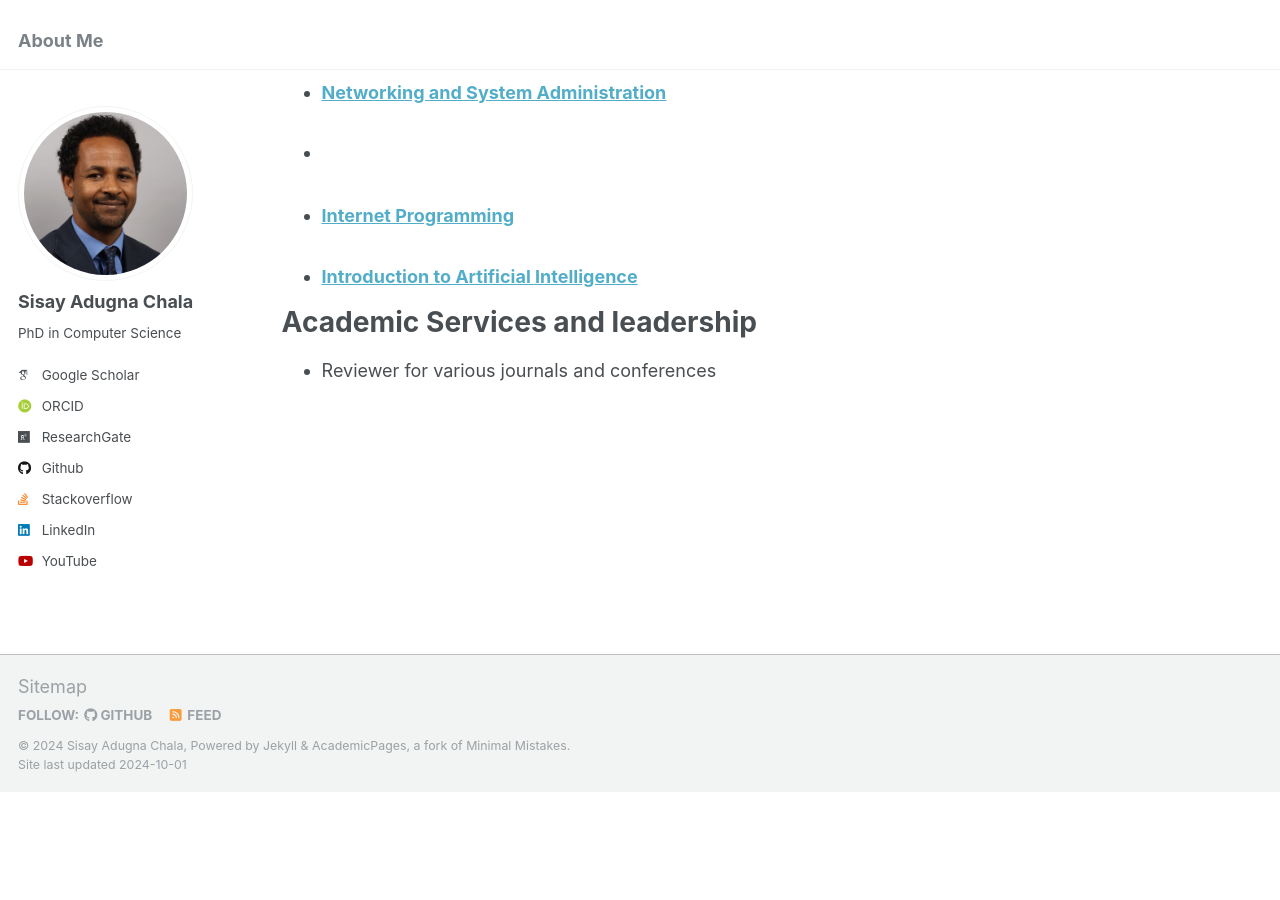
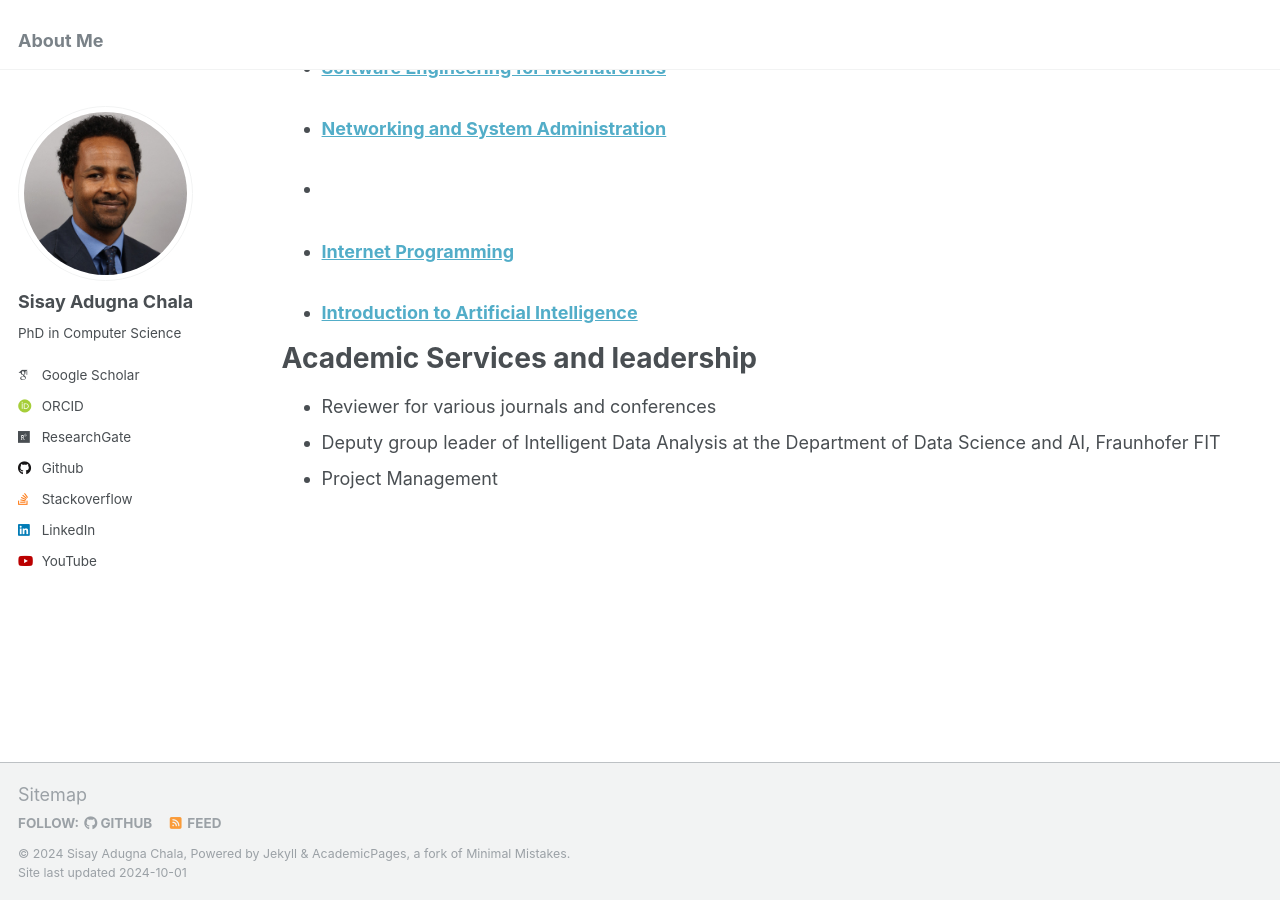
Before and after one commit to sisayie/sisayie.github.io, a Jekyll site: the page built from _pages/cv.md, in a window 1280 px wide and 900 px high, scrolled down 3355 px. Built offline with Jekyll 4.4.1, drawn with Linux system fonts in a browser that asks for light colours; some web fonts are replaced; before the commit the page ends 4147 px from its top, so only the background shows below that; some of the changed text lies outside the part shown.

Commit message:
teaching

```diff
--- a/_pages/cv.md
+++ b/_pages/cv.md
@@ -32,6 +32,7 @@ Work experience
 
 Skills
 ======
+* Agile Project Managmement
 * Full Stack Development of Machine Learning Applications
 * Programming
   * Python
@@ -60,3 +61,5 @@ Teaching
 Academic Services and leadership
 ======
 * Reviewer for various journals and conferences
+* Deputy group leader of Intelligent Data Analysis at the Department of Data Science and AI, Fraunhofer FIT
+* Project Management
--- a/markdown_generator/publications.py
+++ b/markdown_generator/publications.py
@@ -34,7 +34,7 @@ import pandas as pd
 
 # In[3]:
 
-publications = pd.read_csv("publications.tsv", sep="\t", header=0, encoding='iso-8859-13')
+publications = pd.read_csv("publications.tsv", sep="\t", header=0, encoding='latin-1')
 publications
 
 
```
